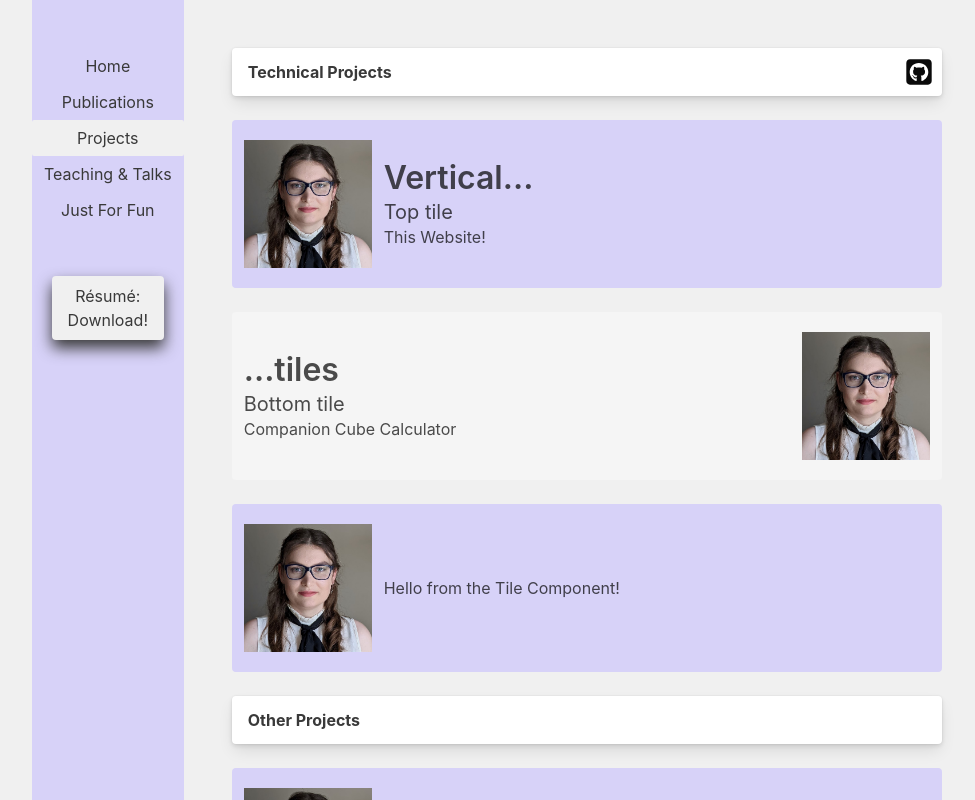
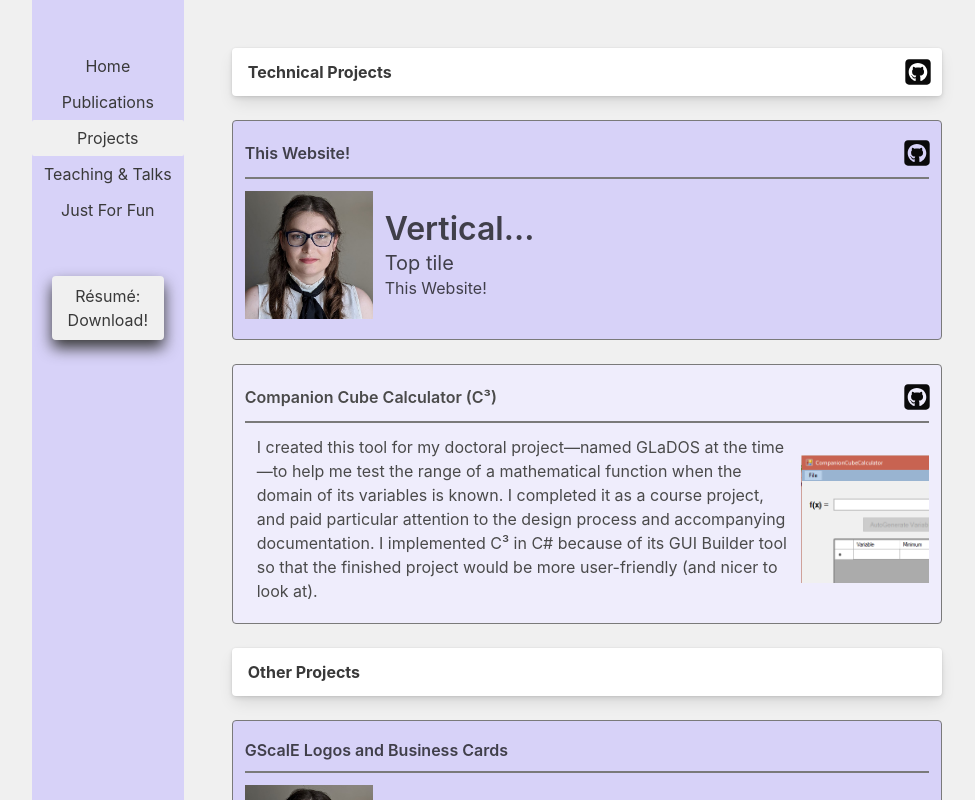
Before and after one commit to GenevaS/website, a Next.js app: page /projects in a window 1280 px wide. Shown: the top 800 px of the page, without its empty margins (129-1104 px from the left). Built offline with nearby package versions, Linux system fonts and the light colour scheme; some icons are missing.

Commit message:
Made the tile into a component, finished creating one project tile

```diff
--- a/components/infotile.js
+++ b/components/infotile.js
@@ -1,31 +1,105 @@
-function InfoTile( {pictureOnLeft, pictureSrc, children} ) {
+/* ---------------------------------------------------------------
+ * ITEM TILE (Content and Layout)
+ * ---------------------------------------------------------------
+ * Variable 'pictureOnLeft' determines if the tile picture is on
+ * the left side or right side of the tile content.
+ * ---------------------------------------------------------------
+ */
+
+import Image from 'next/image'
+
+// Tile Function
+function InfoTile( {pictureOnLeft, pictureSrc, pictureAlt, tileTitle, tileLink, children} ) {
     if (pictureOnLeft) {
 	    return (
-            <article className="tile is-child notification is-primary px-3
-                                is-flex is-flex-direction-row is-align-items-center">
-                <figure className="image is-128x128 is-flex is-align-items-center">
-                    <img src={pictureSrc} />
+
+            /*
+             * ---------------------------------------------------------------
+             * Tile Layout
+             * --------------------------------------
+             * | Title                         Link |
+             * |------------------------------------|
+             * |          |                         |
+             * |   Img    |   Content               |
+             * |          |                         |
+             * |          |                         |
+             * --------------------------------------
+             * ---------------------------------------------------------------
+             */
+
+            <div className='columns is-flex-direction-column'>
+                <div className='column'>
+                    <div className='tile is-child notification
+                                    is-primary has-dark-grey-border
+                                    px-3'>
+                        <div className='is-flex is-align-items-center'>
+                            <h2 className="title is-flex-grow-1 is-6 mb-0">{tileTitle}</h2>
+                            {tileLink}
+                        </div>
+                        <hr className='has-background-grey my-3'/>
+                        <article className="is-flex is-flex-direction-row is-align-items-center">
+                            <figure className="image is-128x128
+                                               is-flex is-align-items-center">
+                                <Image
+                                    priority
+                                    src={pictureSrc}
+                                    layout="fill"
+                                    alt={pictureAlt}/>
                             </figure>
 
-                <div className='is-flex-grow-1 is-width-70-percent pl-3'>
+                            <div className='is-flex-grow-1 is-width-70-percent px-3'>
                                 {children}
                             </div>
                         </article>
-
+                    </div>
+                </div>
+            </div>
 	    )
     }
     else {
         return (
-            <article className="tile is-child notification is-primary-light px-3
-                                is-flex is-flex-direction-row is-align-items-center">
-                <div className='is-flex-grow-1 is-width-70-percent pr-3'>
+
+            /*
+             * ---------------------------------------------------------------
+             * Tile Layout
+             * --------------------------------------
+             * | Title                         Link |
+             * |------------------------------------|
+             * |                         |          |
+             * |   Content               |   Img    |
+             * |                         |          |
+             * |                         |          |
+             * --------------------------------------
+             * ---------------------------------------------------------------
+             */
+
+            <div className='columns is-flex-direction-column'>
+                <div className='column'>
+                    <div className='tile is-child notification
+                                    has-background-primary-light has-dark-grey-border
+                                    px-3'>
+                        <div className='is-flex is-align-items-center'>
+                            <h2 className="title is-flex-grow-1 is-6 mb-0">{tileTitle}</h2>
+                            {tileLink}
+                        </div>
+                        <hr className='has-background-grey my-3'/>
+                        <article className="is-flex is-flex-direction-row is-align-items-center">
+                            <div className='is-flex-grow-1 is-width-70-percent px-3'>
                                 {children}
                             </div>
 
-                <figure className="image is-128x128 is-flex is-align-items-center">
-                    <img src={pictureSrc} />
+                            <figure className="image is-128x128
+                                               is-flex is-align-items-center">
+                                <Image
+                                    priority
+                                    src={pictureSrc}
+                                    layout="fill"
+                                    alt={pictureAlt}/>
                             </figure>
                         </article>
+                    </div>
+                </div>
+            </div>
         )
     }
 }
--- a/pages/projects.js
+++ b/pages/projects.js
@@ -6,6 +6,13 @@
 import { faGithubSquare } from '@fortawesome/free-brands-svg-icons'
 
 const githubicon = <FontAwesomeIcon className='has-text-black' icon={faGithubSquare} transform='grow-13' alt="GitHub Icon"/>
+
+const websiteProjectLink = <a className='icon' href="https://github.com/GenevaS/website">
+                         {githubicon}
+                       </a>
+const c3projectLink = <a className='icon' href="https://github.com/GenevaS/CAS741">
+                        {githubicon}
+                      </a>
 
 export default function Projects( ) {
     return (
@@ -18,16 +25,14 @@
           <div className='columns is-flex-direction-column px-6'>
             <div className='column'>
               <div className="card">
-                <header className="card-header">
+                <header className="card-header is-align-items-center">
                   <h1 className="card-header-title">
                     Technical Projects
                   </h1>
 
-                  <div className="pt-3 pr-4" aria-label="Link to GitHub">
-                    <a className="" href="https://github.com/GenevaS">
+                  <a className="icon pr-5" href="https://github.com/GenevaS" aria-label="Link to GitHub">
                     {githubicon}
                   </a>
-                  </div>
                 </header>
               </div>
             </div>
@@ -37,34 +42,30 @@
                 <div className="tile is-vertical">
                   <div className="tile">
                     <div className="tile is-parent is-vertical">
-                      <article className="tile is-child notification is-primary px-3
-                                          is-flex is-flex-direction-row is-align-items-center">
-                        <figure className="image is-128x128 is-flex is-align-items-center">
-                            <img src="/images/smith_headshot.jpg" />
-                        </figure>
 
-                        <div className='is-flex-grow-1 is-width-70-percent pl-3'>
+                      <InfoTile pictureOnLeft
+                                tileTitle="This Website!"
+                                tileLink={websiteProjectLink}
+                                pictureSrc='/images/smith_headshot.jpg'
+                                pictureAlt="Tile Picture">
                         <p className="title">Vertical...</p>
                         <p className="subtitle">Top tile</p>
                         This Website!
-                        </div>
-                      </article>
+                      </InfoTile>
 
-                      <article className="tile is-child notification is-primary-light px-3
-                                          is-flex is-flex-direction-row is-align-items-center">
-                        <div className='is-flex-grow-1 is-width-70-percent pr-3'>
-                            <p className="title">...tiles</p>
-                            <p className="subtitle">Bottom tile</p>
-                            Companion Cube Calculator
-                        </div>
-
-                        <figure className="image is-128x128 is-flex is-align-items-center">
-                            <img src="/images/smith_headshot.jpg" />
-                        </figure>
-                      </article>
-
-                      <InfoTile pictureOnLeft pictureSrc='/images/smith_headshot.jpg'>
-                        <p>Hello from the Tile Component!</p>
+                      <InfoTile tileTitle="Companion Cube Calculator (C&#179;)"
+                                tileLink={c3projectLink}
+                                pictureSrc='/images/c3project-square.png'
+                                pictureAlt="Tile Picture">
+                        <p>
+                          I created this tool for my doctoral project—named GLaDOS at the time—to
+                          help me test the range of a mathematical function when the domain
+                          of its variables is known. I completed it as a course project, and paid
+                          particular attention to the design process and accompanying
+                          documentation. I implemented C&#179; in C# because of its GUI Builder
+                          tool so that the finished project would be more user-friendly (and
+                          nicer to look at).
+                        </p>
                       </InfoTile>
 
                     </div>
@@ -88,18 +89,14 @@
                   <div className="tile">
                     <div className="tile is-parent is-vertical">
 
-                      <article className="tile is-child notification is-primary px-3
-                                          is-flex is-flex-direction-row is-align-items-center">
-                        <figure className="image is-128x128 is-flex is-align-items-center">
-                            <img src="/images/smith_headshot.jpg" />
-                        </figure>
-
-                        <div className='is-flex-grow-1 is-width-70-percent pl-3'>
+                      <InfoTile pictureOnLeft
+                                tileTitle="GScalE Logos and Business Cards"
+                                pictureSrc='/images/smith_headshot.jpg'
+                                pictureAlt="Tile Picture">
                         <p className="title">...tiles</p>
                         <p className="subtitle">Bottom tile</p>
                         GScalE Branding
-                        </div>
-                      </article>
+                      </InfoTile>
 
                     </div>
                   </div>
--- a/styles/global.scss
+++ b/styles/global.scss
@@ -37,6 +37,10 @@
     width : 70%;
 }
 
+.is-width-20-percent {
+    width : 20%;
+}
+
 .is-full-width {
     width : 100%;
 }
@@ -52,3 +56,9 @@
 }
 
 @import "../node_modules/bulma/bulma.sass";
+
+.has-dark-grey-border {
+    border-style: solid;
+    border-width: 0.1em;
+    border-color: $grey;
+}
```
Also changed, not shown: public/images/c3project-square.png (added). Lines whose indentation alone changed are shown as unchanged.
